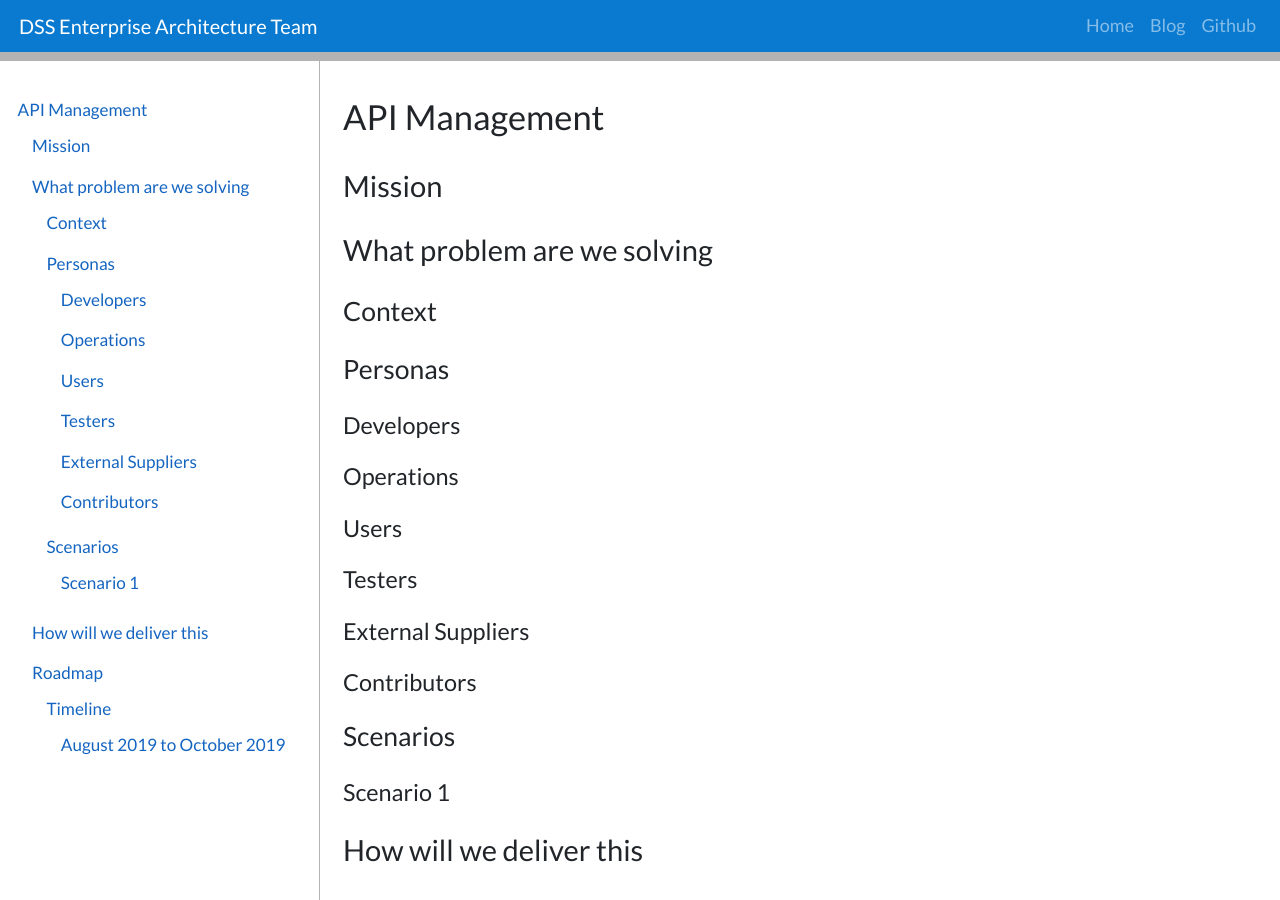
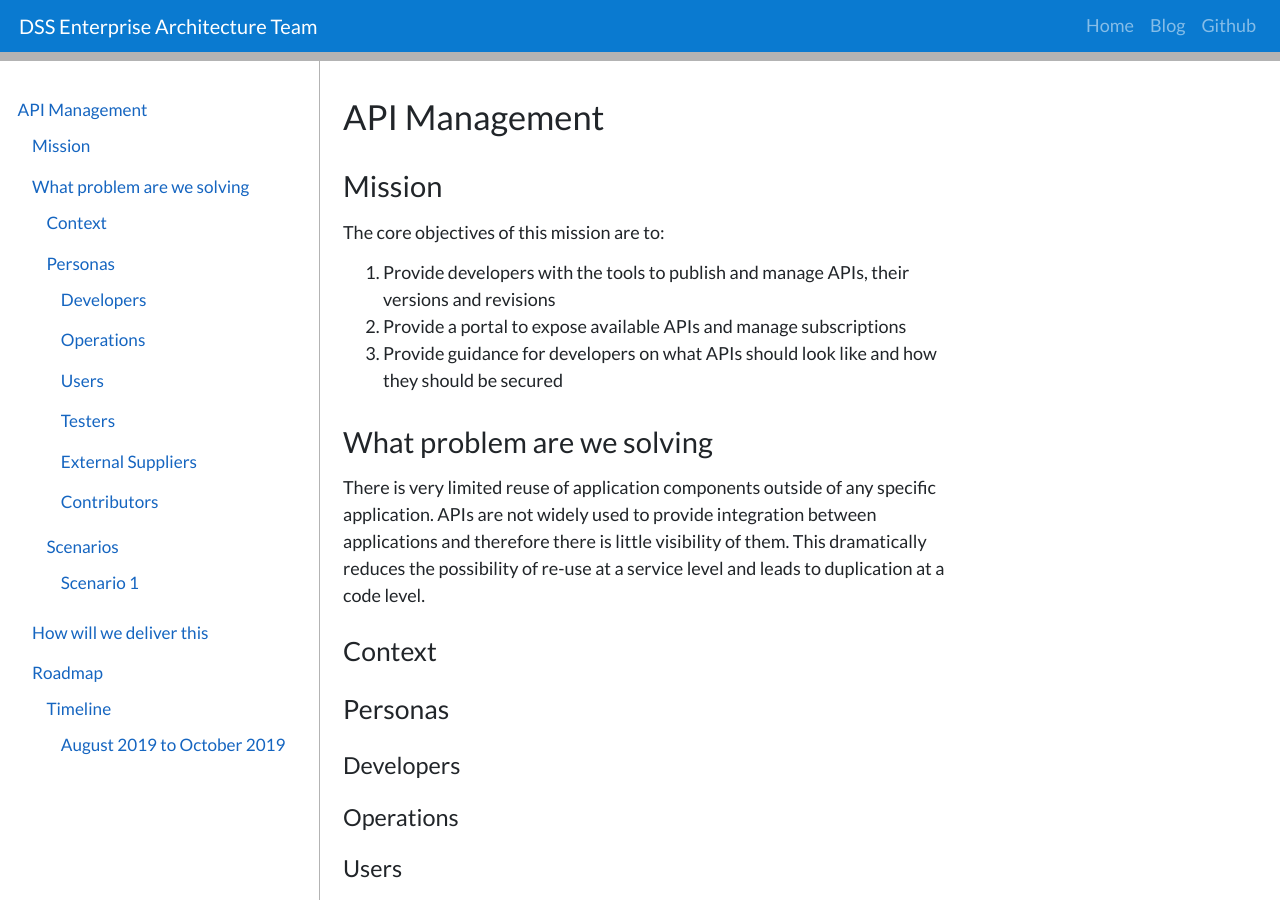
Before and after one commit to dof-dss/ea-team, a Jekyll site: the page built from docs/initiatives/phase-one/api-management.md, in a window 1280 px wide and 900 px high. Built offline with Jekyll 4.4.1, drawn with Linux system fonts in a browser that asks for light colours.

Commit message:
Add some API management content

```diff
--- a/docs/initiatives/phase-one/api-management.md
+++ b/docs/initiatives/phase-one/api-management.md
@@ -8,7 +8,17 @@ type: page
 
 ## Mission
 
+The core objectives of this mission are to:
+
+1. Provide developers with the tools to publish and manage APIs, their versions and revisions
+2. Provide a portal to expose available APIs and manage subscriptions
+3. Provide guidance for developers on what APIs should look like and how they should be secured
+
 ## What problem are we solving
+
+There is very limited reuse of application components outside of any specific application. APIs are not widely used to provide integration between
+applications and therefore there is little visibility of them. This dramatically reduces the possibility of re-use at a service level and leads to
+duplication at a code level.
 
 ### Context
 
```
